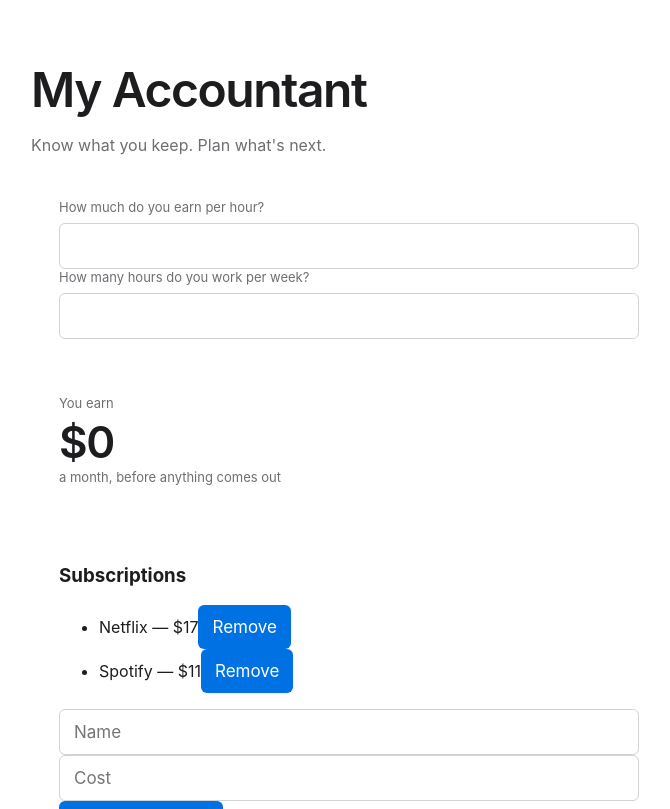
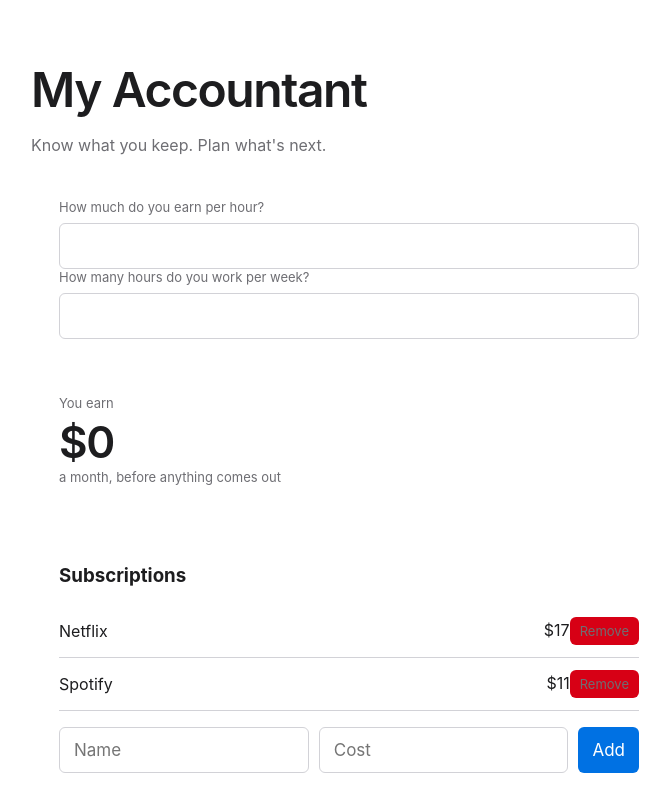
Before and after one commit to Shayanakbarloo/my-accountant, a React (Vite) app: page / in a window 1280 px wide. Shown: the top 809 px of the page, without its empty margins (291-961 px from the left). Built offline with nearby package versions, Linux system fonts and the light colour scheme.

Commit message:
#updated subscriptions

```diff
--- a/src/components/Subscriptions.jsx
+++ b/src/components/Subscriptions.jsx
@@ -14,30 +14,25 @@ function Subscriptions({ subs, onAdd, onRemove }) {
     setNewCost("");
   }
 
-  return (
+   return (
     <div>
       <h3>Subscriptions</h3>
-      <ul>
-        {subs.map((sub, index) => (
-          <li key={index}>
-            {sub.name} — {money(sub.cost)}
-            <button onClick={() => onRemove(index)}>Remove</button>
-          </li>
-        ))}
-      </ul>
 
-      <input
-        placeholder="Name"
-        value={newName}
-        onChange={(e) => setNewName(e.target.value)}
-      />
-      <input
-        type="number"
-        placeholder="Cost"
-        value={newCost}
-        onChange={(e) => setNewCost(e.target.value)}
-      />
-      <button onClick={handleAdd}>Add subscription</button>
+      {subs.map((sub, index) => (
+        <div className="sub-row" key={index}>
+          <span>{sub.name}</span>
+          <span>
+            {money(sub.cost)}
+            <button className="remove" onClick={() => onRemove(index)}>Remove</button>
+          </span>
+        </div>
+      ))}
+
+      <div className="add-row">
+        <input placeholder="Name" value={newName} onChange={(e) => setNewName(e.target.value)} />
+        <input type="number" placeholder="Cost" value={newCost} onChange={(e) => setNewCost(e.target.value)} />
+        <button onClick={handleAdd}>Add</button>
+      </div>
     </div>
   );
 }
```
